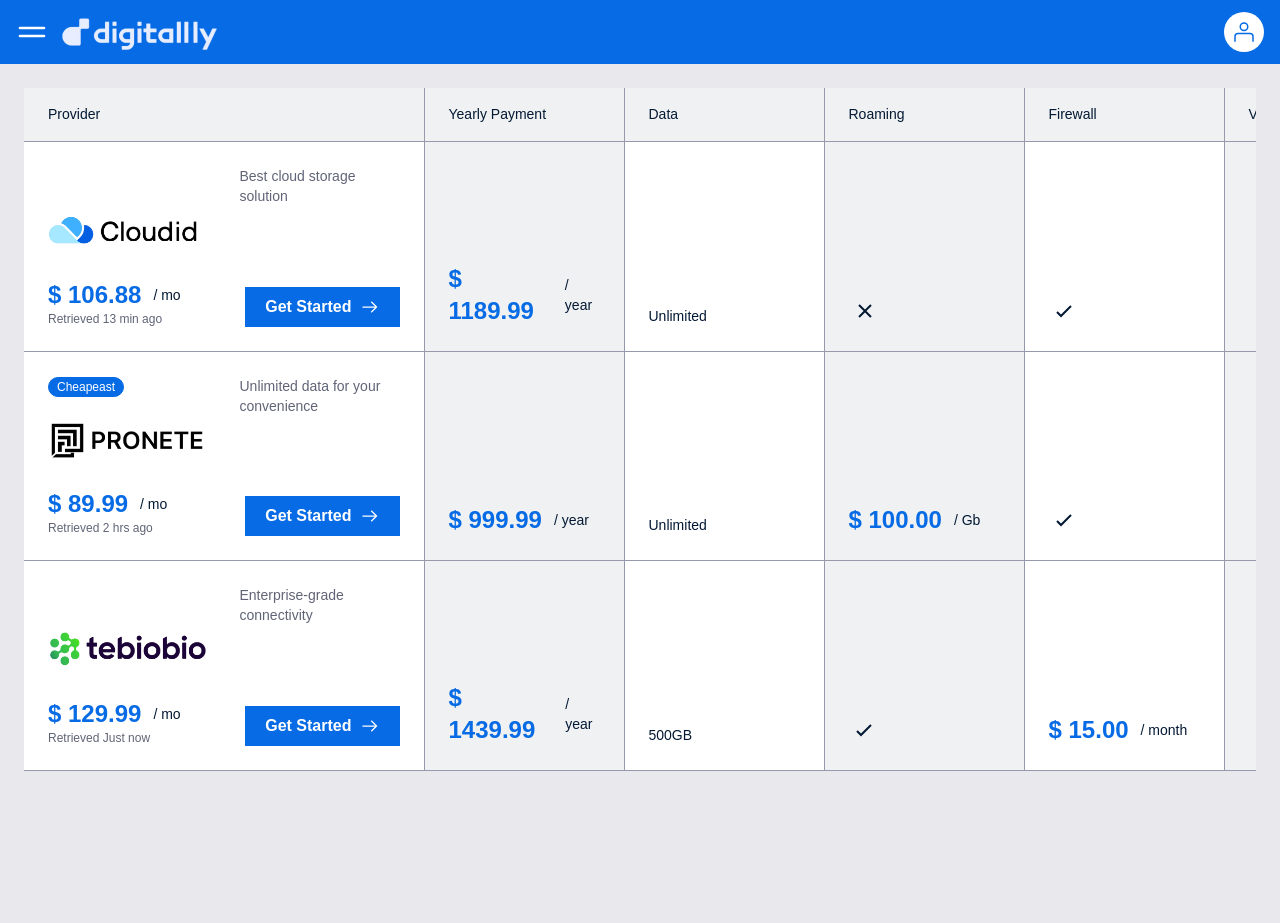
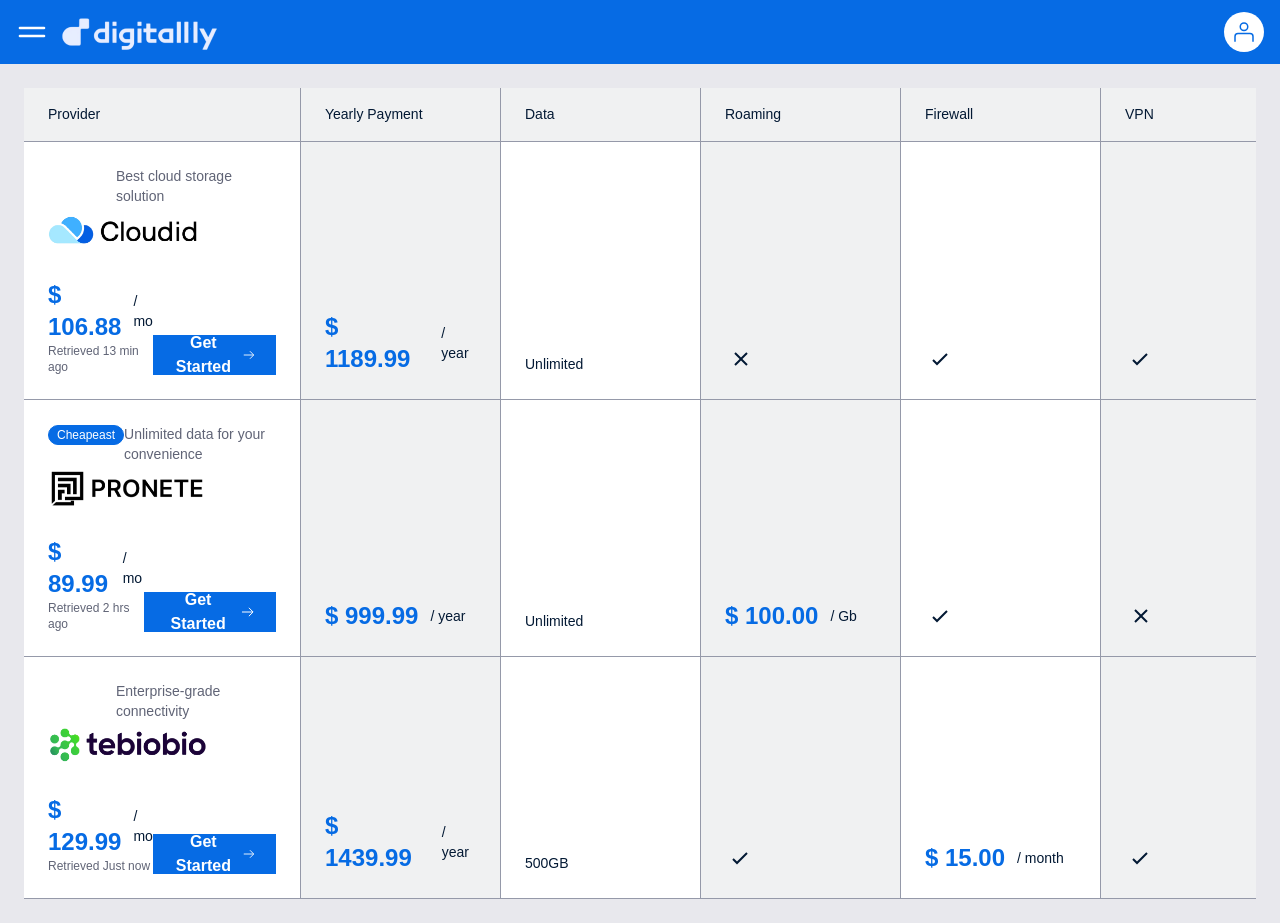
Before and after one commit to joseabril25/quashed-fe-test, a React (Vite) app: page / in a window 1280 px wide. Before the commit the page ends 864 px from the top, so only its background shows below. Built offline with nearby package versions, Linux system fonts and the light colour scheme; a web font is replaced by a local one.

Commit message:
feat: created dynamic table for Provider

```diff
--- a/src/App.tsx
+++ b/src/App.tsx
@@ -1,17 +1,9 @@
-import { Icons } from './components/Icons';
 import { Navbar } from './components/Navbar';
-import { PriceBox } from './components/PriceBox';
-import { Card } from './components/ui/Card';
+import { ProviderTable } from './components/ProviderTable';
 import { useGetProvidersQuery } from './store/api/providersApi';
 
 const App = () => {
   const { data: providers, isLoading, error } = useGetProvidersQuery();
-
-  const getIcon = (isTrue: boolean) => {
-    return (
-      <Icons name={isTrue ? 'check' : 'close'} width={32} height={32} color='rgb(var(--color-mono))' />
-    );
-  }
 
   if (isLoading) {
     return (
@@ -38,135 +30,11 @@ const App = () => {
     <div className="min-h-screen">
       <div className="p-6">
         <div className="max-w-full mx-auto">
-          {/* Horizontal scrollable table container */}
-          <div className="overflow-x-auto">
-            <table className="w-full border-collapse">
-              {/* Table Headers */}
-              <thead>
-                <tr>
-                  <th className="min-w-[400px]">
-                    Provider
-                  </th>
-                  <th>Yearly Payment</th>
-                  <th>Data</th>
-                  <th>Roaming</th>
-                  <th>Firewall</th>
-                  <th>VPN</th>
-                  <th>24h Support</th>
-                  <th>Router</th>
-                </tr>
-              </thead>
-
-              {/* Table Body */}
-              <tbody>
-                {providers?.map((provider, index) => {
-                  return (
-                    <tr key={provider.id}>
-                      {/* Provider Card Column */}
-                      <td className='bg-white w-[400px] min-h-[194px]'>
-                        <Card
-                          name={provider.name}
-                          logo={provider.logo}
-                          price={provider.pricePerMonth}
-                          subtext={provider.slogan}
-                          perMonth="month"
-                          shortenedMonth
-                          timestamp={provider.createdAt ? new Date(provider.createdAt).getTime() : undefined}
-                          onClick={() => console.log(`Selected provider: ${provider.name}`)}
-                          bestDeal={index === 1} // Make second provider the best deal
-                        />
-                      </td>
-
-                      {/* Yearly Payment Column */}
-                      <td>
-                        <PriceBox
-                          price={provider.pricePerYear}
-                          perMonth="year"
-                          shortenedMonth={false}
-                        />
-                      </td>
-
-                      {/* Data Column */}
-                      <td>
-                        {provider.dataLimit}
-                      </td>
-
-                      {/* Roaming Column */}
-                      <td>
-                        {
-                          provider.roamingPrice !== 0 ? (
-                            <PriceBox
-                              price={provider.roamingPrice}
-                              perMonth="month"
-                              shortenedMonth={false}
-                              label='Gb'
-                            />
-                          ) : (
-                            getIcon(provider.roaming)
-                          )
-                        }
-                        {/* {provider.roaming ? provider.roamingLimit : 'No'} */}
-                      </td>
-
-                      {/* Firewall Column */}
-                      <td>
-                        {
-                          provider.firewallPrice !== 0 ? (
-                            <PriceBox
-                              price={provider.firewallPrice}
-                              perMonth="month"
-                              shortenedMonth={false}
-                            />
-                          ) : (
-                            getIcon(provider.firewall)
-                          )
-                        }
-                      </td>
-
-                      {/* VPN Column */}
-                      <td>
-                        {getIcon(provider.vpn)}
-                      </td>
-
-                      {/* 24h Support Column */}
-                      <td>
-                        {
-                          provider.supportPrice !== 0 ? (
-                            <PriceBox
-                              price={provider.supportPrice}
-                              perMonth="month"
-                              shortenedMonth={false}
-                            />
-                          ) : (
-                            getIcon(provider.support)
-                          )
-                        }
-                      </td>
-
-                      {/* Router Column */}
-                      <td>
-                        {
-                          provider.routerPrice !== 0 ? (
-                            <PriceBox
-                              price={provider.routerPrice}
-                              perMonth="month"
-                              shortenedMonth={false}
-                            />
-                          ) : (
-                            getIcon(provider.router)
-                          )
-                        }
-                      </td>
-                    </tr>
-                  );
-                })}
-              </tbody>
-            </table>
-          </div>
+          <ProviderTable providers={providers || []} />
         </div>
       </div>
     </div>
   );
-}
+};
 
 export default App;
--- /dev/null
+++ b/src/components/ProviderTable.tsx
@@ -0,0 +1,131 @@
+import { Icons } from './Icons';
+import { PriceBox } from './PriceBox';
+import { Card } from './ui/Card';
+import type { Provider } from '../types/apiTypes';
+
+interface TableColumn {
+  key: string;
+  label: string;
+  width?: number;
+  render: (provider: Provider, index: number) => React.ReactNode;
+}
+
+interface ProviderTableProps {
+  providers: Provider[];
+}
+
+export const ProviderTable = ({ providers }: ProviderTableProps) => {
+  const getIcon = (isTrue: boolean) => {
+    return (
+      <Icons name={isTrue ? 'check' : 'close'} width={32} height={32} color='rgb(var(--color-mono))' />
+    );
+  };
+
+  const renderFeatureCell = (hasFeature: boolean, price: number, label?: string) => {
+    if (price !== 0) {
+      return (
+        <PriceBox
+          price={price}
+          perMonth="month"
+          shortenedMonth={false}
+          label={label}
+        />
+      );
+    }
+    return getIcon(hasFeature);
+  };
+
+  const tableColumns: TableColumn[] = [
+    {
+      key: 'provider',
+      label: 'Provider',
+      width: 400,
+      render: (provider, index) => (
+        <Card
+          name={provider.name}
+          logo={provider.logo}
+          price={provider.pricePerMonth}
+          subtext={provider.slogan}
+          perMonth="month"
+          shortenedMonth
+          timestamp={provider.createdAt ? new Date(provider.createdAt).getTime() : undefined}
+          onClick={() => console.log(`Selected provider: ${provider.name}`)}
+          bestDeal={index === 1} // Make second provider the best deal
+        />
+      )
+    },
+    {
+      key: 'yearlyPayment',
+      label: 'Yearly Payment',
+      render: (provider) => (
+        <PriceBox
+          price={provider.pricePerYear}
+          perMonth="year"
+        />
+      )
+    },
+    {
+      key: 'data',
+      label: 'Data',
+      render: (provider) => provider.dataLimit
+    },
+    {
+      key: 'roaming',
+      label: 'Roaming',
+      render: (provider) => renderFeatureCell(provider.roaming, provider.roamingPrice, 'Gb')
+    },
+    {
+      key: 'firewall',
+      label: 'Firewall',
+      render: (provider) => renderFeatureCell(provider.firewall, provider.firewallPrice)
+    },
+    {
+      key: 'vpn',
+      label: 'VPN',
+      render: (provider) => getIcon(provider.vpn)
+    },
+    {
+      key: 'support',
+      label: '24h Support',
+      render: (provider) => renderFeatureCell(provider.support, provider.supportPrice)
+    },
+    {
+      key: 'router',
+      label: 'Router',
+      render: (provider) => renderFeatureCell(provider.router, provider.routerPrice)
+    }
+  ];
+
+  return (
+    <div className="overflow-x-auto">
+      <table className="w-full border-collapse">
+        {/* Table Headers */}
+        <thead>
+          <tr>
+            {tableColumns.map((column) => (
+              <th
+                key={column.key}
+                className={column.width ? `min-w-[${column.width}px]` : ''}
+              >
+                {column.label}
+              </th>
+            ))}
+          </tr>
+        </thead>
+
+        {/* Table Body */}
+        <tbody>
+          {providers?.map((provider, index) => (
+            <tr key={provider.id}>
+              {tableColumns.map((column) => (
+                <td key={`${provider.id}-${column.key}`}>
+                  {column.render(provider, index)}
+                </td>
+              ))}
+            </tr>
+          ))}
+        </tbody>
+      </table>
+    </div>
+  );
+};
--- a/src/styles.css
+++ b/src/styles.css
@@ -195,4 +195,9 @@
   td:hover {
     background-color: rgb(var(--color-bg-table-hover) );
   }
+
+  /* No hover effect for first column (provider column) */
+  td:first-child:hover {
+    background-color: white;
+  }
 }
```
